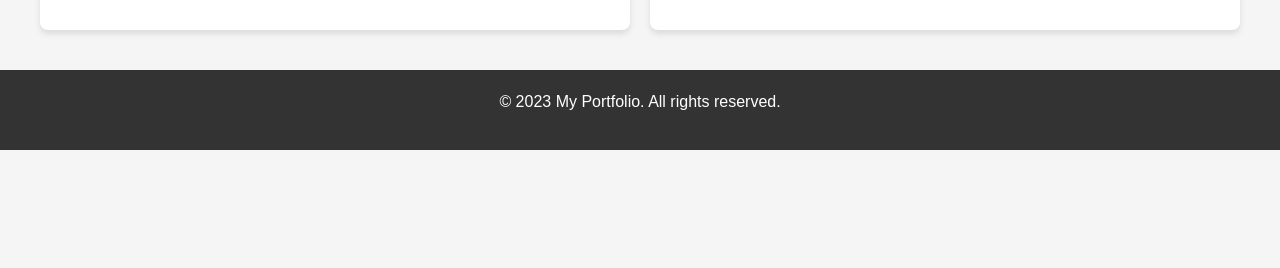
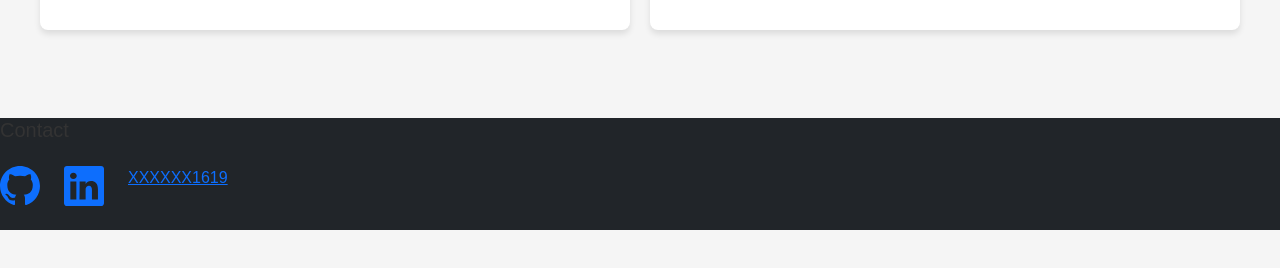
Before and after one commit to Sagarrikame/MyPortpolio, a React (Create React App) app: page / in a window 1280 px wide. Shown: the part 1445-1713 px from the top of the page. Before the commit the page ends 1595 px from the top, so only its background shows below. Built offline with nearby package versions, Linux system fonts and the light colour scheme.

Commit message:
Update Footer.js

```diff
--- a/src/components/Footer.js
+++ b/src/components/Footer.js
@@ -3,9 +3,31 @@
 
 function Footer() {
   return (
-    <footer className="footer">
-      <p>© 2023 My Portfolio. All rights reserved.</p>
-    </footer>
+    <div className='container_main bg-dark'>
+    <footer className="row row-cols-1 row-cols-sm-2 row-cols-md-5 my-5">
+
+    <div className="col mb-3">
+      <h5>Contact</h5>
+
+      <ul className="nav flex-row gap-4 mt-4">
+      <li className="nav-item mb-2"><a href="https://github.com/Sagarrikame" className="py-5">
+          <svg xmlns="http://www.w3.org/2000/svg" width="40" height="40" fill="currentColor" class="bi bi-github" viewBox="0 0 16 16">
+          <path d="M8 0C3.58 0 0 3.58 0 8c0 3.54 2.29 6.53 5.47 7.59.4.07.55-.17.55-.38 0-.19-.01-.82-.01-1.49-2.01.37-2.53-.49-2.69-.94-.09-.23-.48-.94-.82-1.13-.28-.15-.68-.52-.01-.53.63-.01 1.08.58 1.23.82.72 1.21 1.87.87 2.33.66.07-.52.28-.87.51-1.07-1.78-.2-3.64-.89-3.64-3.95 0-.87.31-1.59.82-2.15-.08-.2-.36-1.02.08-2.12 0 0 .67-.21 2.2.82.64-.18 1.32-.27 2-.27s1.36.09 2 .27c1.53-1.04 2.2-.82 2.2-.82.44 1.1.16 1.92.08 2.12.51.56.82 1.27.82 2.15 0 3.07-1.87 3.75-3.65 3.95.29.25.54.73.54 1.48 0 1.07-.01 1.93-.01 2.2 0 .21.15.46.55.38A8.01 8.01 0 0 0 16 8c0-4.42-3.58-8-8-8"/>
+          </svg>
+      </a></li>
+      <li className="nav-item mb-2"><a href="https://github.com/Sagarrikame" className="py-5">
+          <svg xmlns="http://www.w3.org/2000/svg" width="40" height="40" fill="currentColor" class="bi bi-linkedin" viewBox="0 0 16 16">
+          <path d="M0 1.146C0 .513.526 0 1.175 0h13.65C15.474 0 16 .513 16 1.146v13.708c0 .633-.526 1.146-1.175 1.146H1.175C.526 16 0 15.487 0 14.854zm4.943 12.248V6.169H2.542v7.225zm-1.2-8.212c.837 0 1.358-.554 1.358-1.248-.015-.709-.52-1.248-1.342-1.248S2.4 3.226 2.4 3.934c0 .694.521 1.248 1.327 1.248zm4.908 8.212V9.359c0-.216.016-.432.08-.586.173-.431.568-.878 1.232-.878.869 0 1.216.662 1.216 1.634v3.865h2.401V9.25c0-2.22-1.184-3.252-2.764-3.252-1.274 0-1.845.7-2.165 1.193v.025h-.016l.016-.025V6.169h-2.4c.03.678 0 7.225 0 7.225z"/>
+          </svg>
+      </a></li>
+      <li className="nav-item mb-2"><a href="/" className="py-5">
+          XXXXXX1619
+      </a></li>
+      </ul>
+    </div>
+
+  </footer>
+  </div>
   );
 }
 
```
